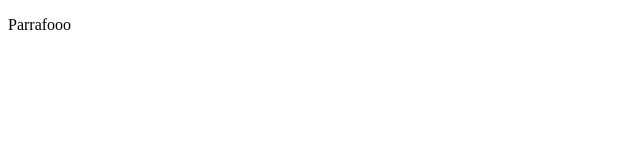
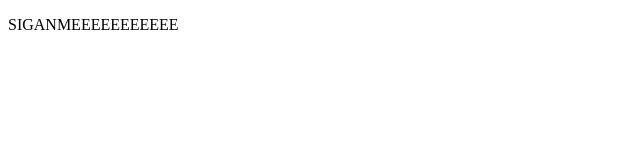
Before and after one commit to gcoderVE/prueba, a plain HTML site: page index.html in a window 1280 px wide. Shown: the whole page, without its empty margins (0-640 px from the left). Drawn offline with Linux system fonts and the light colour scheme.

Commit message:
cambios nuevos

```diff
--- a/index.html
+++ b/index.html
@@ -8,7 +8,7 @@
 </head>
 <body>
     <p>
-        Parrafooo
+        SIGANMEEEEEEEEEEE
     </p>
 </body>
 </html>
```
